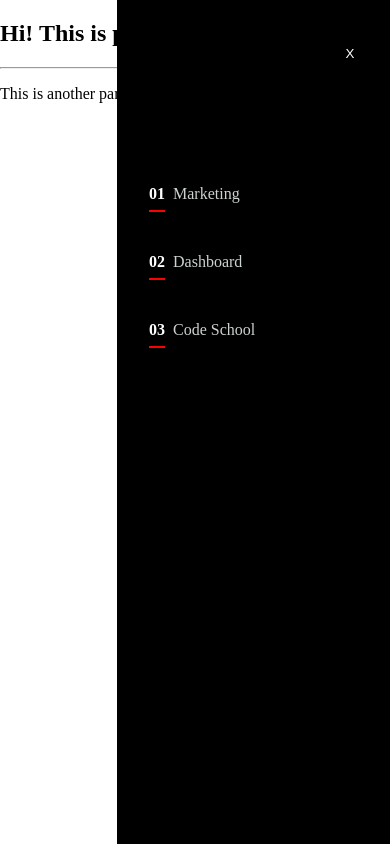
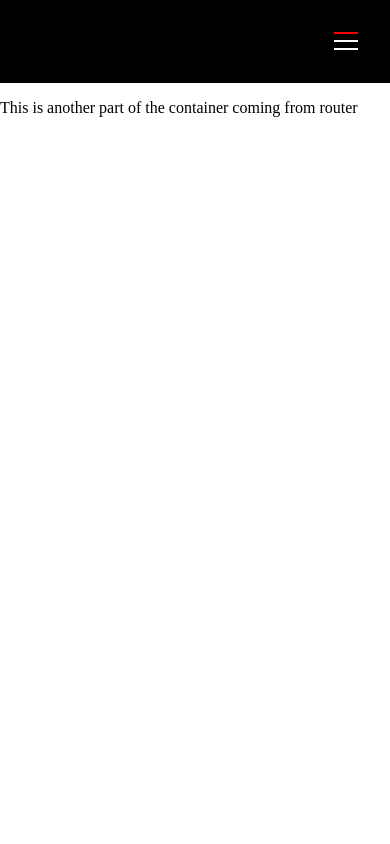
Before and after one commit to Jacoborodicio/mcf, a React app in the folder container/: page / in a window 390 px wide. Built offline with nearby package versions, Linux system fonts and the light colour scheme.

Commit message:
feat: responsive navBar mobil first

```diff
--- a/container/src/App.js
+++ b/container/src/App.js
@@ -1,24 +1,19 @@
 /** @jsx jsx **/
-import React, {lazy, Suspense} from 'react';
-//import MarketingApp from "./components/external/MarketingApp";
-//import DashboardApp from "./components/external/DashboardApp";
+import React, {lazy, Suspense, useState} from 'react';
+import {css, jsx} from "@emotion/react";
 import NavBar from "./components/internal/NavBar/NavBar";
-import {css, jsx} from "@emotion/react";
 import {availableModules} from "./config.data";
 import {BrowserRouter, Route} from "react-router-dom";
 
 const MarketingApp = lazy(() => import("./components/external/MarketingApp"));
 const DashboardApp = lazy(() => import("./components/external/DashboardApp"));
 const CodeSchoolApp = lazy(() => import('./components/external/CodeSchoolApp'));
-export default () => {
+const App = () => {
+    const [navOpen, setNavOpen] = useState(false);
     return (
         <div>
             <BrowserRouter>
-            <NavBar availableModules={availableModules} />
-            <div>
-                <h2>Hi! This is part of container (main)</h2>
-            </div>
-            <hr/>
+            <NavBar availableModules={availableModules} isOpen={navOpen} handleNavBar={() => setNavOpen(!navOpen)}/>
             <div>
                 <Route path={'/marketing'}>
                     <Suspense fallback={'Loading Marketing...'}>
@@ -43,3 +38,5 @@ export default () => {
         </div>
     )
 };
+
+export default App;
--- a/container/src/components/internal/NavBar/NavBar.js
+++ b/container/src/components/internal/NavBar/NavBar.js
@@ -1,55 +1,104 @@
 /** @jsx jsx **/
+const NavButton = styled('button')`
+  display: none;
+  border: none;
+  background: transparent;
+  margin: 0;
+  padding: 0;
+  @media (max-width: 35rem) {
+    display: block;
+    position: absolute;
+    width: 1.5rem;
+    height: 1rem;
+    top: 2rem;
+    right: 2rem;
+    & > div {
+      cursor: pointer;
+      position: relative;
+      width: 100%;
+      height: 100%;
+      & span {
+        transition: transform .5s ease-in-out;
+        position: absolute;
+        background: white;
+        height: .1rem;
+        width: 100%;
+        left: 0;
+        &:nth-child(1) {
+        background-color: red;
+        top: 0;
+        transform: translateY(${(props) => props.isOpen ? 8 : 0}px) rotate(${(props) => props.isOpen ? 135 : 0}deg);
+
+        },
+      &:nth-child(2) {
+        opacity: ${(props) => props.isOpen ? 0 : 1};
+        transition-delay: ${(props) => props.isOpen ? 0 : 0.33}s;
+        transition-property: opacity;
+        transform: translateY(.5rem);
+      },
+        &:nth-child(3) {
+        transform: translateY(${(props) => props.isOpen ? 8 : 16}px) rotate(${(props) => props.isOpen ? 45 : 0}deg);
+      }
+      }
+    }
+  }
+`;
 import React from 'react';
 import {css, jsx} from "@emotion/react";
 import {styled} from "@mui/material";
+
 import NavBarItem from "./NavBarItem";
 
+const TopNav = styled('div')`
+  background-color: black;
+  @media (max-width: 35rem) {
+    display: block;
+    background-color: black;
+    min-height: 5.2rem;
+    min-width: 100%;
+  }
+`;
 const GlobalContainer = styled('div')`
   position: relative;
   display: flex;
   justify-content: flex-end;
   gap: 2rem;
   background: hsl(0 0% 0% / 0.5);
+  padding-right: 2rem;
   @supports (backdrop-filter: blur(1rem)) {
-    background: hsl(0 0% 0% / 1);
+    background: hsl(0 0% 0% / .7); // Change factor once the background images are set depending on the current mounted module
     backdrop-filter: blur(1rem);
   }
   @media (max-width: 35rem) {
     gap: 0;
     position: fixed;
-    inset: 0 0 0 30%;
+    //display: ${({isOpen}) => isOpen ? 'block' : 'none'};
+    opacity: ${({isOpen}) => isOpen ? 1 : 0};
+    transform: translateX(${({isOpen}) => isOpen ? 0 : 10}rem);
+    transition: all .2s;
+    inset: 0 0 0 30%; // Shorthand for top, right, bottom, left
     flex-direction: column;
     justify-content: flex-start;
     padding: min(30vh, 10rem) 2rem;
   }
 `;
 
-const NavButton = styled('button')`
-  display: none;
-  border: none;
-  background: transparent;
-  @media (max-width: 35rem) {
-    display: flex;
-    justify-content: center;
-    align-content: center;
-    position: absolute;
-    width: 1rem;
-    top: 2rem;
-    right: 2rem;
-    height: 1rem;
-    & > p {
-      color: white;
-    }
-  }
-`;
-const NavBar = ({availableModules = []}) => {
+const NavBar = ({isOpen, handleNavBar, availableModules = []}) => {
     return (
-        <GlobalContainer>
+        <TopNav>
+            <GlobalContainer isOpen={isOpen}>
             {availableModules.map((module) => (
                 <NavBarItem key={module.id} id={module.id} title={module.name} link={module.link} />
             ))}
-            <NavButton><p css={css('icon')}>X</p></NavButton>
         </GlobalContainer>
+    <NavButton isOpen={isOpen} onClick={handleNavBar}>
+        <div>
+            <span />
+            <span />
+            <span />
+        </div>
+    </NavButton>
+    </TopNav>
     )
 }
 
--- a/container/src/components/internal/NavBar/NavBarItem.js
+++ b/container/src/components/internal/NavBar/NavBarItem.js
@@ -29,6 +29,10 @@ const GlobalContainer = styled('div')`
         transition: all .5s;
         background-color: white;
         width: 100%;
+      },
+      & p:first-of-type {
+        transition: color .5s;
+        color: red;
       }
     },
   }
@@ -42,7 +46,7 @@ const Title = styled('p')`
 const Indicator = styled('p')`
   color: #FFF;
   font-weight: bold;
-  padding: .25rem 0rem;
+  padding: .25rem 0;
   text-decoration: none;
 `;
 
```
